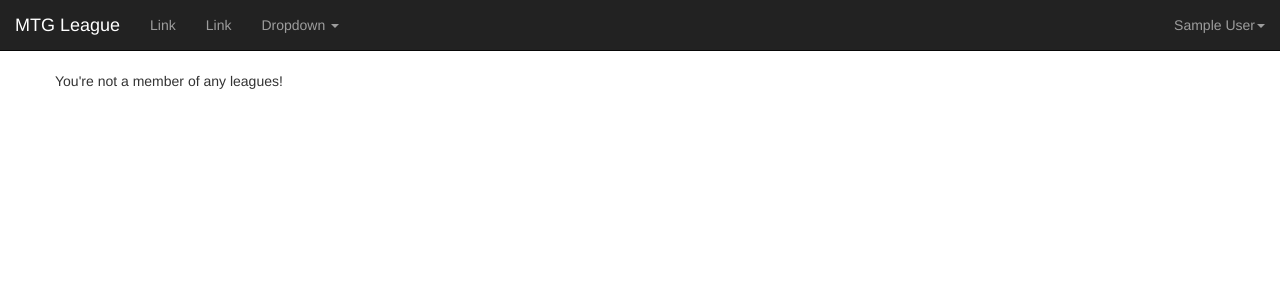
After one commit to jackramey/MTGLeague, a Flask app: page /myleagues in a window 1280 px wide. The commit adds this page. Shown: the top 300 px of the page. Run offline with Flask 2, Linux system fonts and the light colour scheme; the visitor is signed in with stand-in values (Sample User, id 1); data comes from the database, SQL or seed files in the repository; data that the repository does not hold is empty; parts of the project's set-up code (start-up, migrations or seed data) failed here and were passed over; some libraries are stand-ins or nearby versions.

Commit message:
Added some support around joining leagues as a member

```diff
--- a/mtgleague/models.py
+++ b/mtgleague/models.py
@@ -39,6 +39,11 @@ class League(db.Model):
     def __init__(self, name, creator):
         self.name = name
         self.creator = creator
+
+    def add_memeber(self, user):
+        membership = Membership(user, self)
+        db.session.add(membership)
+        db.session.commit()
 
     def editable_by_user(self, user):
         return user.id == self.creator_id
@@ -187,6 +192,9 @@ class User(db.Model, UserMixin):
         data = [str(self.id), self.password_hash.decode('utf-8')]
         return login_serializer.dumps(data)
 
+    def get_leagues(self):
+        return [membership.league for membership in self.memberships]
+
     def get_matches(self):
         matches = []
         for p in self.participants:
--- a/mtgleague/routes.py
+++ b/mtgleague/routes.py
@@ -10,6 +10,10 @@ app.add_url_rule('/logout',
                  view_func=LogoutView.as_view('logout'))
 app.add_url_rule('/register',
                  view_func=RegisterView.as_view('register'))
+
+# General User Navigation
+app.add_url_rule('/myleagues',
+                 view_func=MyLeaguesView.as_view('myleagues'))
 
 # Event View Rules
 app.add_url_rule('/event/<eid>',
--- a/mtgleague/templates/layout.html
+++ b/mtgleague/templates/layout.html
@@ -51,7 +51,7 @@
                            aria-expanded="false">{{ current_user.name }}<span class="caret"></span></a>
                         <ul class="dropdown-menu">
                             <li><a href="#">Profile</a></li>
-                            <li><a href="#">My Leagues</a></li>
+                            <li><a href="{{ url_for('myleagues') }}">My Leagues</a></li>
                             <li role="separator" class="divider"></li>
                             <li><a href="{{ url_for('logout') }}">Logout</a></li>
                         </ul>
--- a/mtgleague/templates/league.html
+++ b/mtgleague/templates/league.html
@@ -6,7 +6,7 @@
     </div>
     <div class="col-md-3">
         {% if not is_member %}
-        <a href="{{ url_for('league_join', lid=league.id) }}">Join</a>
+        <a class="btn btn-default" href="{{ url_for('league_join', lid=league.id) }}">Join</a>
         {% endif %}
     </div>
 </div>
@@ -15,6 +15,10 @@
     </div>
     <div class="col-md-3">
         <div class="row">
+            <h3>Creator</h3>
+        </div>
+        <div class="row">
+            <p>{{ league.creator }}</p>
         </div>
         <div class="row">
             <h3>Members</h3>
--- /dev/null
+++ b/mtgleague/templates/myleagues.html
@@ -0,0 +1,32 @@
+{% extends 'layout.html' %}
+{% block container %}
+<div class="row">
+    <div class="col-md-9">
+        {% if not leagues and not leagues_created %}
+        <div class="row">
+            <p>You're not a member of any leagues!</p>
+        </div>
+        {% endif %}
+        {% if leagues%}
+        <div class="row">
+            <h4>Member of:</h4>
+            {% for league in leagues %}
+            <div class="row">
+                <p><a href="{{ url_for('league',lid=league.id) }}">{{ league.name }}</a></p>
+            </div>
+            {% endfor %}
+        </div>
+        {% endif %}
+        {% if leagues_created %}
+        <div class="row">
+            <h4>Creator of:</h4>
+            {% for league in leagues_created %}
+            <div class="row">
+                <p><a href="{{ url_for('league',lid=league.id) }}">{{ league.name }}</a></p>
+            </div>
+            {% endfor %}
+        </div>
+        {% endif %}
+    </div>
+</div>
+{% endblock %}
--- a/mtgleague/views.py
+++ b/mtgleague/views.py
@@ -213,10 +213,15 @@ class LeaguesView(BaseView):
 
 
 class LeagueJoinView(BaseView):
-    methods = ['PUT']
+    methods = ['GET']
 
     @login_required
     def handle_request(self, lid, *args, **kwargs):
+        league = League.query.filter_by(id=lid).first()
+        if not league:
+            abort(404)
+        user = current_user._get_current_object()
+        league.add_memeber(user)
         return redirect(url_for('league', lid=lid))
 
 
@@ -231,10 +236,13 @@ class ParticipantView(BaseView):
         event = participant.event
         return render_template('participant.html', participant=participant, user=user, event=event)
 
-class MyLeagueView(BaseView):
+
+class MyLeaguesView(BaseView):
     methods = ['GET']
 
     def handle_request(self, *args, **kwargs):
         user = current_user._get_current_object()
+        leagues = user.get_leagues()
+        leagues_created = user.created_leagues.all()
 
-        return render_template('myleagues.html')
+        return render_template('myleagues.html', leagues=leagues, leagues_created=leagues_created)
```
